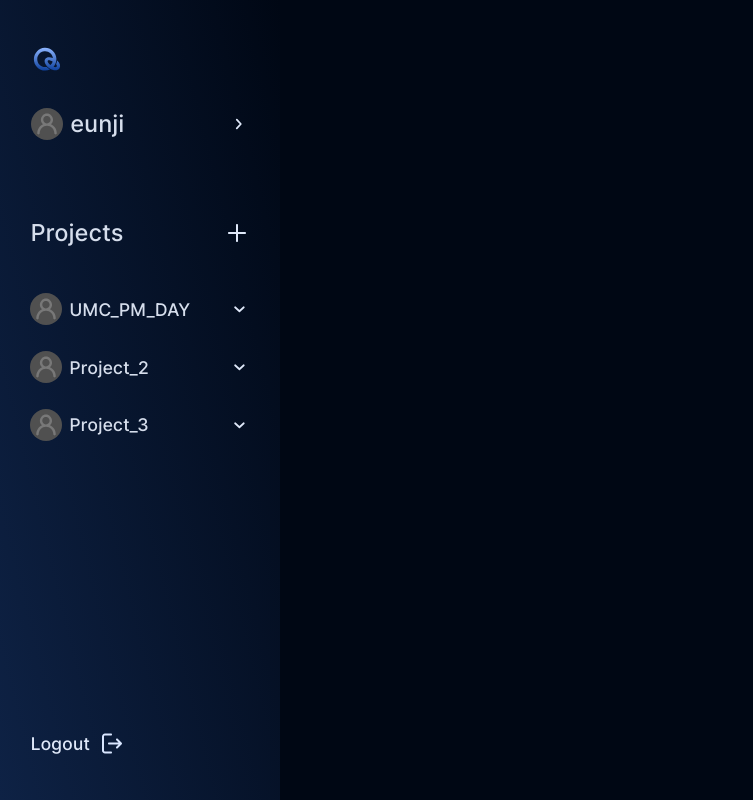
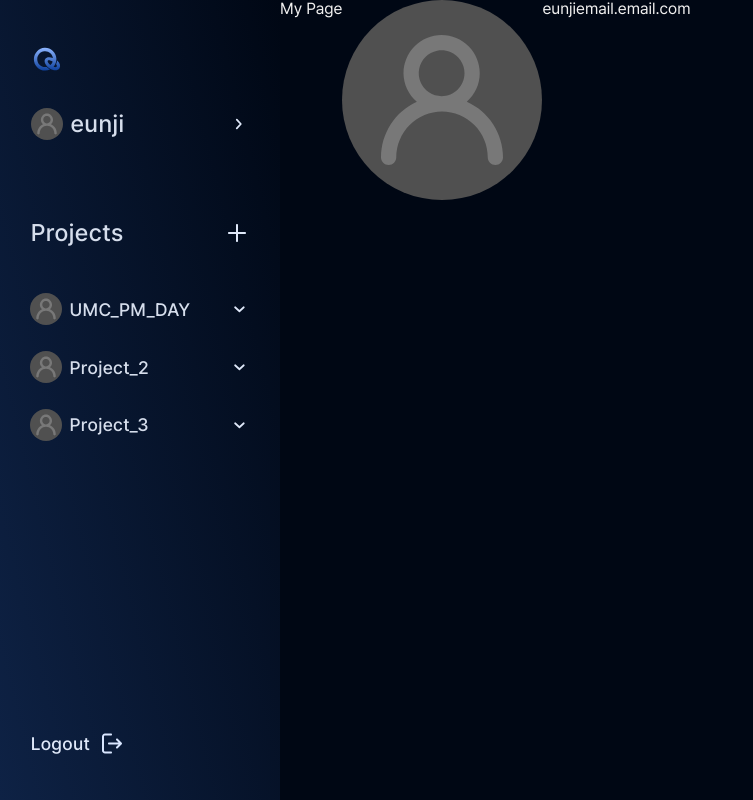
Before and after one commit to QASTUDIODEV/WEB_QASTUDIO, a React (Vite) app: page /mypage in a window 1280 px wide. Shown: the whole page, without its empty margins (0-753 px from the left). Built offline with nearby package versions, Linux system fonts and the light colour scheme; no server answers.

Commit message:
feat: 기본 틀 잡기

```diff
--- a/src/pages/mypage/mypage.style.ts
+++ b/src/pages/mypage/mypage.style.ts
@@ -1,5 +1,16 @@
 import styled from 'styled-components';
 
-const Container = styled.div``;
+const Container = styled.div`
+  display: flex;
+`;
+const ProfileWrapper = styled.div`
+  display: flex;
+`;
 
-export { Container };
+const UserInfo = styled.div`
+  display: flex;
+`;
+const Account = styled.div`
+  display: flex;
+`;
+export { Account, Container, ProfileWrapper, UserInfo };
--- a/src/pages/mypage/mypage.tsx
+++ b/src/pages/mypage/mypage.tsx
@@ -1,5 +1,18 @@
+import Profile from '@/components/common/profile/profile';
+
 import * as S from '@/pages/mypage/mypage.style';
 
 export default function MyPage() {
-  return <S.Container>{/*<Input />*/}</S.Container>;
+  return (
+    <S.Container>
+      <span>My Page</span>
+      <S.ProfileWrapper>
+        <Profile />
+        <S.UserInfo>
+          <span>eunji</span>
+          <S.Account>email.email.com</S.Account>
+        </S.UserInfo>
+      </S.ProfileWrapper>
+    </S.Container>
+  );
 }
```
